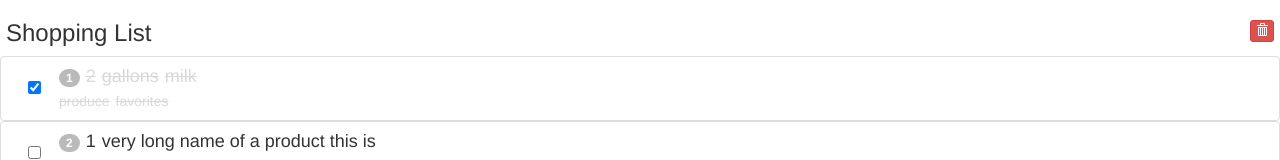
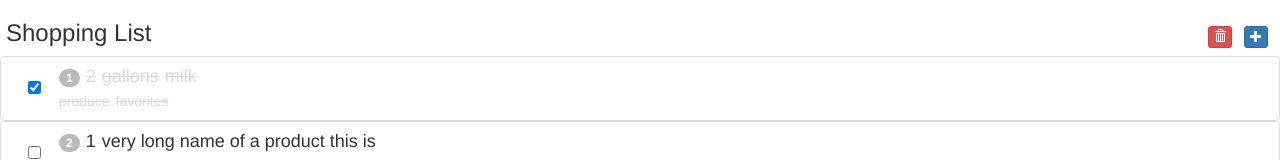
Before and after one commit to tkarling/recipies, a React app: page / in a window 1280 px wide. Shown: the top 160 px of the page. Built offline with nearby package versions, Linux system fonts and the light colour scheme; what flux would draw is missing.

Commit message:
user can add item

```diff
--- a/app/components/Button.js
+++ b/app/components/Button.js
@@ -18,11 +18,22 @@ class Button extends React.Component {
         );
     }
 
+    buttonAdd() {
+        return (
+            <button type="button" className="btn btn-primary btn-xs" onClick={this.props.handleClick}>
+                <span className="glyphicon glyphicon-plus" aria-hidden="true"></span>
+            </button>
+        );
+    }
+
     render() {
         if(this.props.type === 'ok') {
             return this.buttonOK();
         } else if(this.props.type === 'delete') {
                 return this.buttonDelete();
+
+        } else if(this.props.type === 'add') {
+            return this.buttonAdd();
         }
     }
 }
--- a/app/features/itemList/ItemList.js
+++ b/app/features/itemList/ItemList.js
@@ -1,9 +1,13 @@
 import './ItemList.scss';
 
 import React from "react";
+
 import ItemLine from './ItemLine';
+import Button from '../../components/Button';
+
 import ItemStore from '../../stores/ItemStore';
-import Button from '../../components/Button';
+import ItemActions from '../../stores/ItemActions';
+
 
 
 class ItemList extends React.Component {
@@ -18,6 +22,12 @@ class ItemList extends React.Component {
     toggleDeleting() {
         this.setState({
             showDeleting: ! this.state.showDeleting
+        });
+    }
+
+    addItem() {
+        ItemActions.addItem({
+           product: 'product'
         });
     }
 
@@ -47,6 +57,7 @@ class ItemList extends React.Component {
             <div className="item-list">
                 <h3>
                     Shopping List
+                    <Button type="add" handleClick={this.addItem.bind(this)}/>
                     <Button type="delete" handleClick={this.toggleDeleting.bind(this)}/>
                 </h3>
                 <div className="list-group">
--- a/app/features/itemList/ItemList.scss
+++ b/app/features/itemList/ItemList.scss
@@ -33,6 +33,7 @@
 
   Button {
     float:right;
+    margin:$padding-base-vertical;
   }
 
   .item-line {
--- a/app/stores/ItemStore.js
+++ b/app/stores/ItemStore.js
@@ -32,8 +32,10 @@ function toggleBought(item) {
     item.bought = ! item.bought;
 }
 
+var nextIndex = items.length + 1;
 function addItem(item) {
-    console.log("adding item", item);
+    item.id = nextIndex++;
+    items.unshift(item);
 }
 
 function deleteItem(item) {
@@ -94,7 +96,7 @@ ItemStore.dispatchToken = AppDispatcher.register(handleAction);
 
 export default itemStore;
 
-// following for testing
+ //following for testing
 //function logItems() {
 //    items.forEach((item) => {
 //       console.log(item.product);
@@ -103,6 +105,6 @@ export default itemStore;
 //
 //console.log("itemStore before");
 //logItems();
-//deleteItem(items[1]);
+//addItem({product:"apples", amount: 1});
 //console.log("itemStore after");
 //logItems();
```
